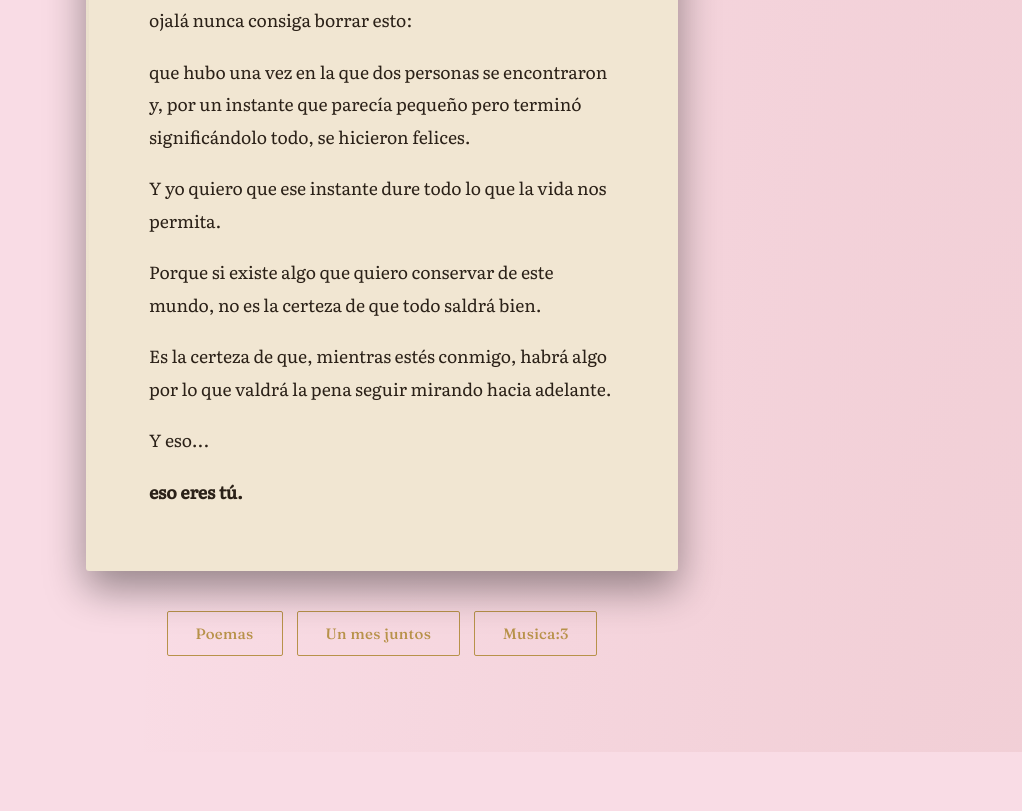
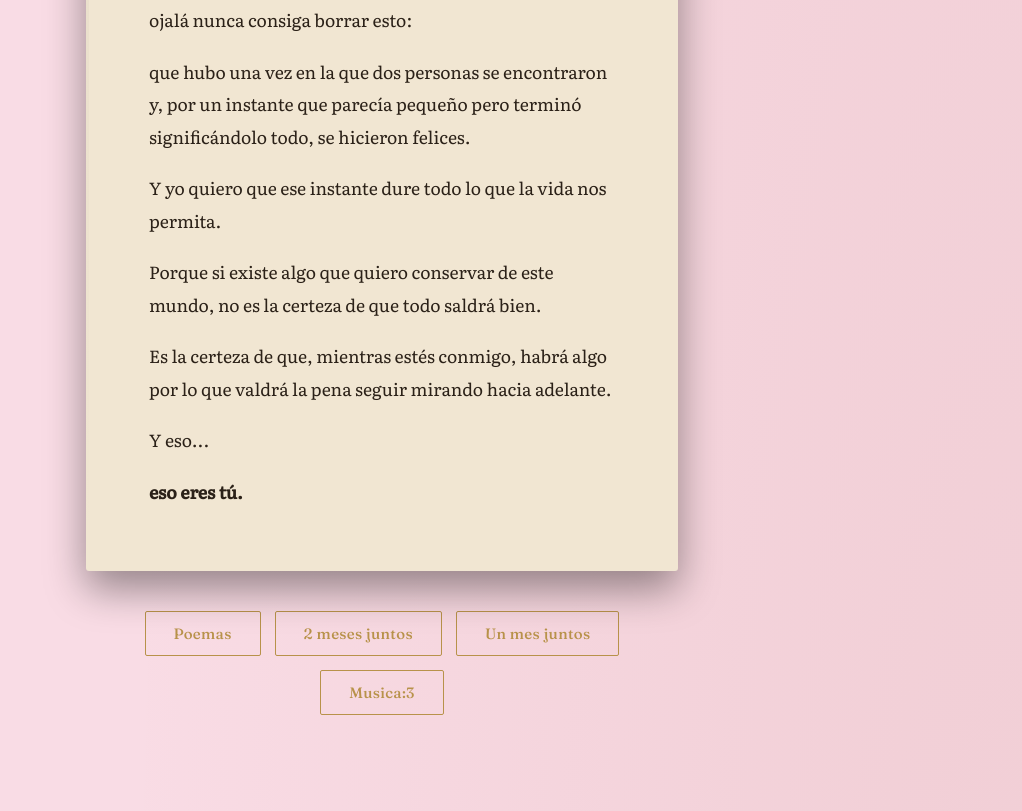
Before and after one commit to juanitorodriguez99888-hue/iloveyoukeysi, a plain HTML site: page index.html in a window 1280 px wide. Shown: the part 6311-7122 px from the top of the page, without its empty margins (258-1280 px from the left). Before the commit the page ends 7063 px from the top, so only its background shows below. Drawn offline with Linux system fonts and the light colour scheme.

Commit message:
Add link to '2 meses juntos' in index.html

```diff
--- a/index.html
+++ b/index.html
@@ -432,6 +432,7 @@
 
     <div class="btn-menu-wrap">
       <button class="btn-ornado" onclick="irAMenu()">Poemas</button>
+      <a class="btn-ornado" href="carta3.html">2 meses juntos</a>
       <a class="btn-ornado" href="carta2.html">Un mes juntos</a>
       <a class="btn-ornado" href="musica.html">Musica:3</a>
     </div>
```
